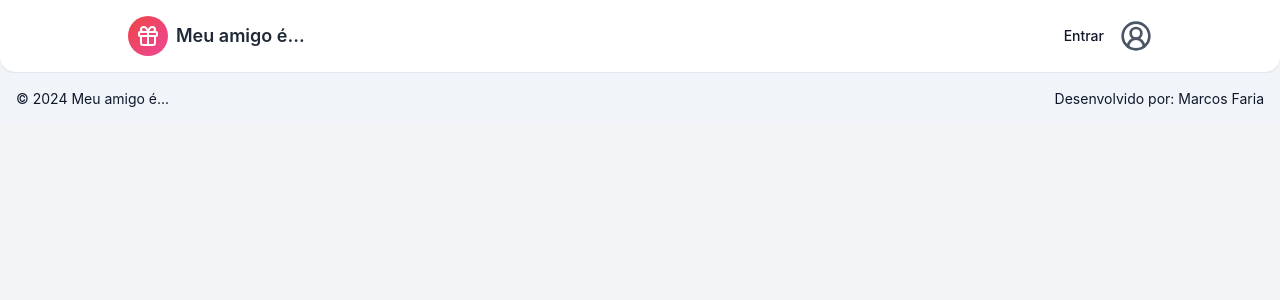
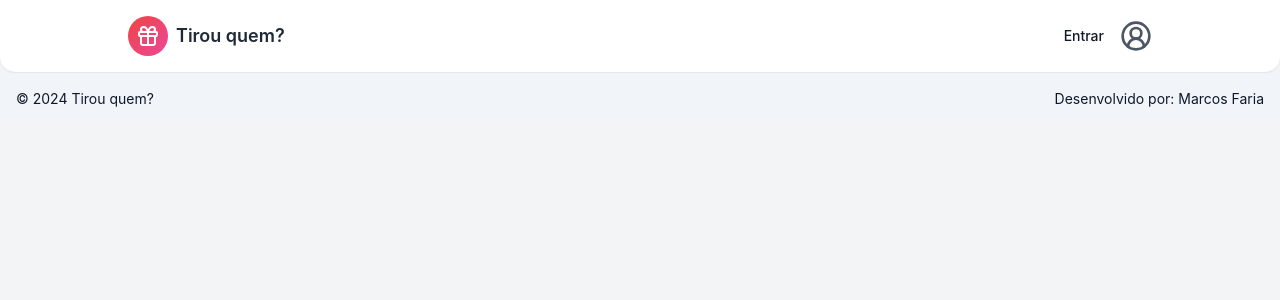
Before and after one commit to marcosfaria19/Amigo-Secreto, a React (Create React App) app in the folder frontend/: page / in a window 1280 px wide. Shown: the top 300 px of the page. Built offline with nearby package versions, Linux system fonts and the light colour scheme; no server answers.

Commit message:
style: Alteração do nome de "Meu amigo é..." para "Tirou quem?"

```diff
--- a/frontend/package.json
+++ b/frontend/package.json
@@ -1,5 +1,5 @@
 {
-  "name": "meu-amigo-e",
+  "name": "tirou-quem",
   "version": "0.1.0",
   "private": true,
   "prettier": {
--- a/frontend/public/index.html
+++ b/frontend/public/index.html
@@ -29,7 +29,7 @@
     <!-- Tailwind CSS -->
     <script src="https://cdn.tailwindcss.com"></script>
 
-    <title>Meu Amigo É - Sorteios de Amigo Secreto</title>
+    <title>Tirou quem?</title>
   </head>
   <body class="bg-gray-100 text-gray-900">
     <noscript>
--- a/frontend/src/components/Footer.tsx
+++ b/frontend/src/components/Footer.tsx
@@ -5,9 +5,7 @@ export function Footer() {
       className="mt-auto select-none bg-secondary p-4 text-secondary-foreground"
     >
       <div className="container mx-auto space-y-2 text-center md:flex md:items-center md:justify-between md:space-y-0">
-        <p className="text-sm">
-          &copy; {new Date().getFullYear()} Meu amigo é...
-        </p>
+        <p className="text-sm">&copy; {new Date().getFullYear()} Tirou quem?</p>
         <p className="text-sm">
           Desenvolvido por:{" "}
           <a
--- a/frontend/src/components/Header.tsx
+++ b/frontend/src/components/Header.tsx
@@ -17,7 +17,7 @@ export function Header() {
           <div className="flex h-10 w-10 items-center justify-center rounded-full bg-gradient-to-br from-red-500 to-pink-500">
             <Gift className="h-6 w-6 text-white" />
           </div>
-          <span className="hidden sm:inline">Meu amigo é...</span>
+          <span className="hidden sm:inline">Tirou quem?</span>
         </Link>
 
         <div className="flex items-center">
--- a/frontend/src/pages/CreateDraw.tsx
+++ b/frontend/src/pages/CreateDraw.tsx
@@ -80,7 +80,7 @@ export default function CreateDraw() {
         organizerEmail: `${organizerName.toLowerCase().replace(/\s+/g, ".")}@example.com`,
         participants: participants.map((name) => ({
           name,
-          email: `${name.toLowerCase().replace(/\s+/g, ".")}@example.com`,
+          email: "",
         })),
         description,
       });
--- a/frontend/src/pages/JoinDraw.tsx
+++ b/frontend/src/pages/JoinDraw.tsx
@@ -12,32 +12,28 @@ import {
 } from "components/ui/select";
 import { Gift, Mail } from "lucide-react";
 import Container from "components/Container";
-import axiosInstance from "services/axios"; // Your axios instance
+import axiosInstance from "services/axios";
 
 export default function JoinDraw() {
-  const { link } = useParams(); // Getting the link from URL
+  const { link } = useParams();
   const [selectedName, setSelectedName] = useState("");
   const [email, setEmail] = useState("");
   const [participants, setParticipants] = useState<string[]>([]);
 
   interface ParticipantsResponse {
-    participants: { name: string }[]; // Assuming participants is an array of objects with 'name' property
+    participants: { name: string }[];
   }
 
   useEffect(() => {
-    // Check if link exists, then fetch participants
     if (link) {
       const fetchParticipants = async () => {
         try {
           const response = await axiosInstance.get<ParticipantsResponse>(
             `/api/draws/${link}`,
-          ); // Request with the link
+          );
 
           if (response.data && response.data.participants) {
-            // Ensure that participants exist in the response
-            setParticipants(
-              response.data.participants.map((p) => p.name), // Extract names from participants array
-            );
+            setParticipants(response.data.participants.map((p) => p.name));
           } else {
             console.error("No participants found in response");
           }
@@ -48,16 +44,14 @@ export default function JoinDraw() {
 
       fetchParticipants();
     }
-  }, [link]); // Fetch participants when link changes
+  }, [link]);
 
   const handleJoin = async () => {
-    // Ensure both name and email are provided
     if (!selectedName || !email) {
       alert("Por favor, selecione seu nome e insira seu email.");
       return;
     }
 
-    // Send request to join the draw
     try {
       const response = await axiosInstance.post<ParticipantsResponse>(
         `/api/draws/${link}/participate`,
```
Also changed, not shown: 2 other files (tests, documents, lock files or other folders).
